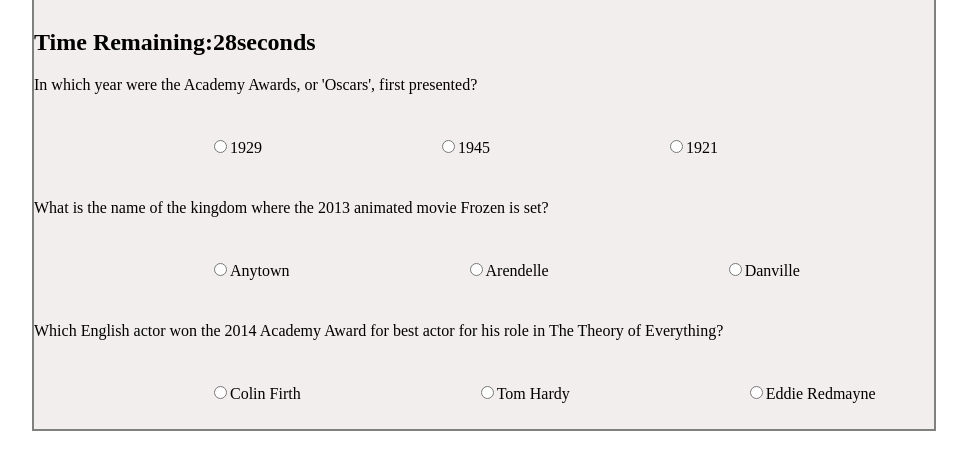
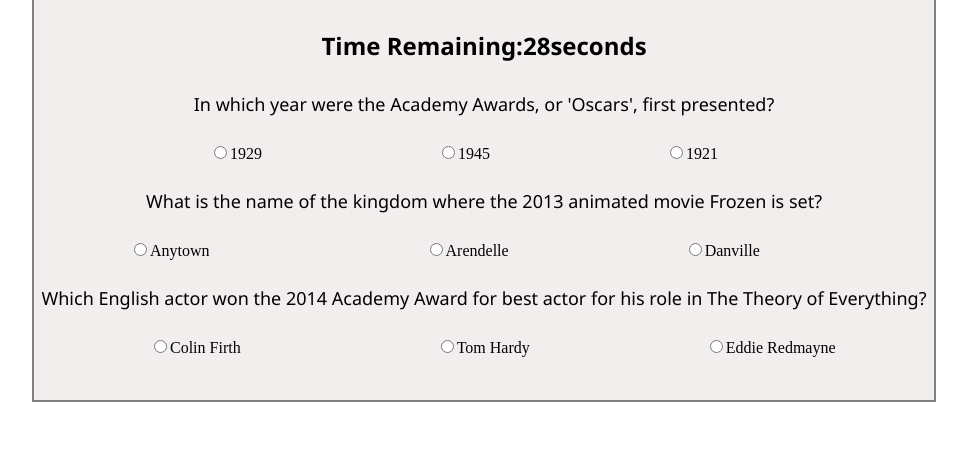
Before and after one commit to Soheila-Lotfi/TriviaGame, a plain HTML site: page index.html in a window 1280 px wide. Both pictures are taken after a click on the button "start". Shown: the part 140-610 px from the top of the page, without its empty margins (156-1123 px from the left). Drawn offline with nearby package versions, Linux system fonts and the light colour scheme.

Commit message:
added more style to forms and radio buttons

```diff
--- a/assets/css/style.css
+++ b/assets/css/style.css
@@ -21,11 +21,7 @@
     margin-left: 380px;
       }
 
-    #main-section{
-
-    margin:0 auto;
-    }
-
+/* styling the container and the main section */
     #container{
 
     margin: 3% auto;
@@ -35,14 +31,50 @@
     background-color: rgba(231, 221, 221, 0.5);
 
     }
+
+    #main-section{
+
+    margin:0 auto;
+    }
+
+
+/* Questions and inputs */
     form{
 
     margin:0 auto;
-      }
-
+    }
     .radio-button{
 
     margin-top:30px;
     margin-bottom: 30px;
     margin-left: 180px;
       }
+
+    .question{
+
+    font-size: 18px;
+    margin:0 auto;
+
+    }
+
+    p{
+
+    font-family:'Segoe UI', Tahoma, Geneva, Verdana, sans-serif ;
+    text-align: center;
+    margin-bottom: 30px;
+    }
+
+    #first2{
+
+    margin-left:100px;
+    }
+    #second2{
+    margin-left:220px;
+    }
+    #first3{
+    margin-left: 120px;
+    }
+
+    #second3{
+    margin-left:200px;
+    }
```
